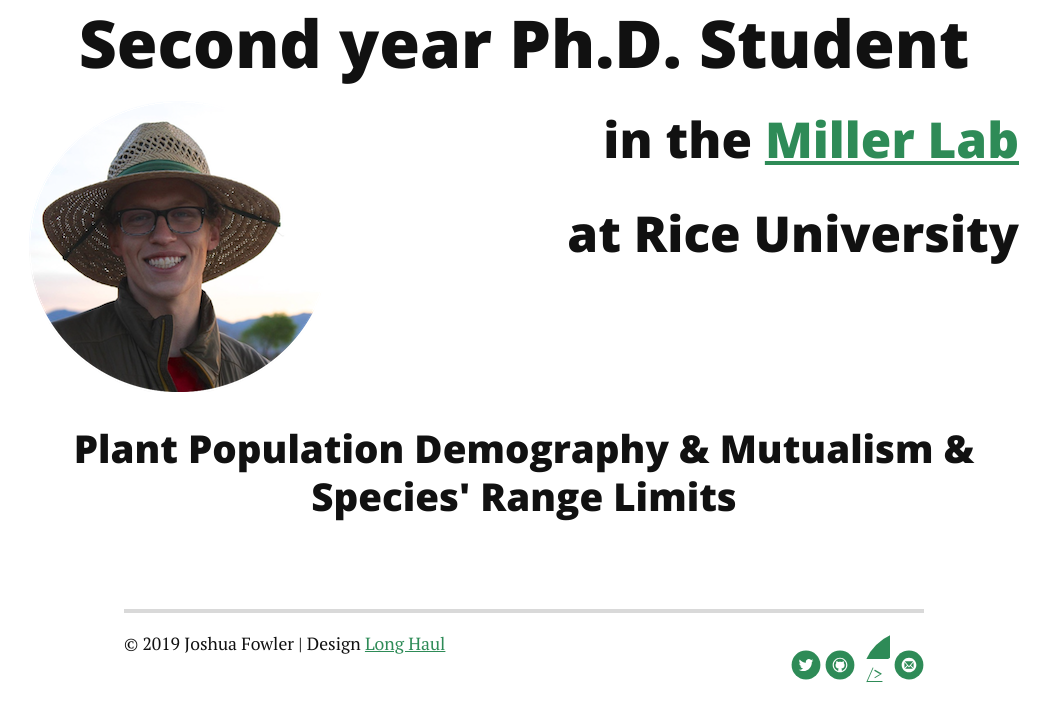
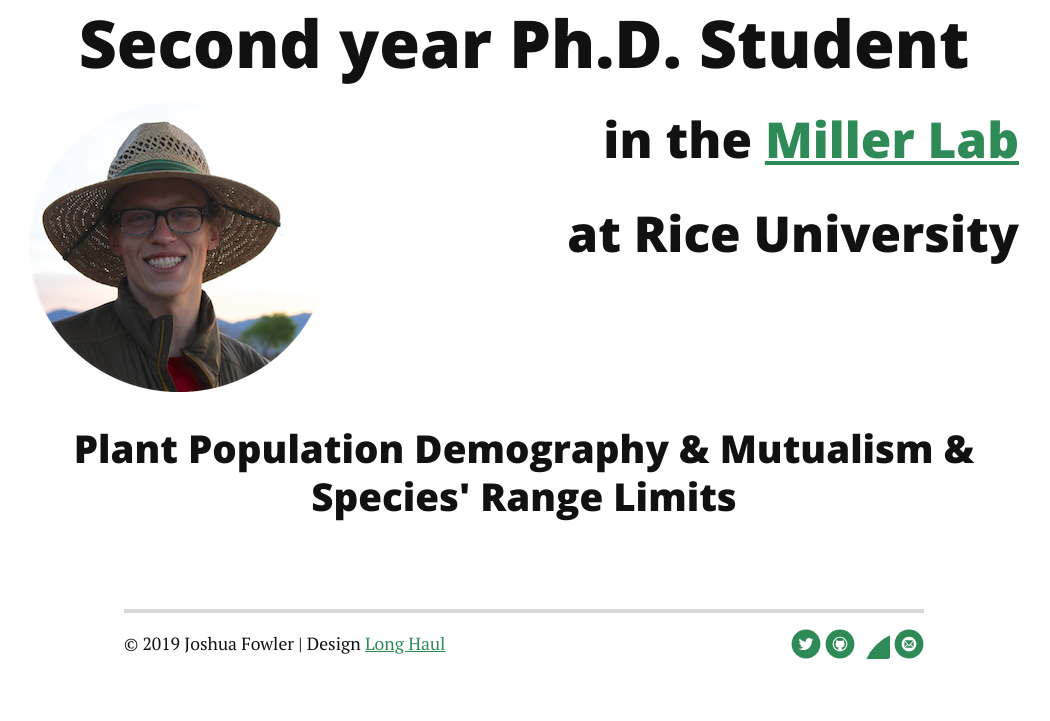
Before and after one commit to joshuacfowler/joshuacfowler.github.io, a Jekyll site: the page built from index.html, in a window 1280 px wide. Shown: the part 330-1051 px from the top of the page, without its empty margins (116-1166 px from the left). Built offline with Jekyll 4.4.1, drawn with Linux system fonts in a browser that asks for light colours; nearby versions of some CDN libraries; the list of posts is cut into pages by our own code; after the commit the page ends 1030 px from its top, so only the background shows below that.

Commit message:
Update footer.html

```diff
--- a/_includes/footer.html
+++ b/_includes/footer.html
@@ -27,12 +27,13 @@
             {% if site.social.googlescholar %}
             <li><a href="https://scholar.google.com/{{ site.social.googlescholar }}">
                <svg width="100" height="100" xmlns="http://www.w3.org/2000/svg" xmlns:svg="http://www.w3.org/2000/svg" class="custom-icon">/&gt;
-            <g>
-            <circle fill="#2e8b57" id="svg_1" r="48" cy="50" cx="50" class="outer-shape"/>
-            <path fill="#ffffff" id="googlescholar" d="m40.92197,-15.50785c-3.12394,2.33735 -18.38972,13.66656 -33.91246,25.19371c-15.53416,11.52082 -28.22422,21.04905 -28.22422,21.16402c0,0.12137 0.77668,0.70247 1.74191,1.27725c0.95375,0.6131 16.27659,10.10941 34.06664,21.13849l32.30191,20.07199l0.82239,-0.4726c0.46834,-0.25546 12.38732,-7.86782 26.51087,-16.87248l25.6599,-16.39986l0.15417,50.75145l15.23723,0l0,-59.39846l-19.76034,-14.81611c-26.63656,-19.95062 -47.92744,-35.67355 -48.4529,-35.80132c-0.25703,-0.05112 -3.00975,1.83283 -6.14511,4.16385m-31.83931,93.16253l0.07996,12.80447l18.90371,12.68942l18.90371,12.65757l19.05788,-12.77246l19.02933,-12.80441l0,-12.65756c0,-6.97382 -0.07423,-12.6639 -0.15417,-12.6639s-7.52721,4.99401 -16.56219,11.11846l-18.88088,12.74694l-2.46146,1.63488l-7.53862,-5.05153a3450.18335,3858.05786 0 0 1 -18.76662,-12.63838l-11.45073,-7.72733c-0.13709,-0.05112 -0.18274,5.63904 -0.15417,12.66391" transform="translate(25 25) scale(0.5 0.5)" class="inner-shape"/>
-            </g></svg>
-                <path class="inner-shape" style="opacity: 1;" transform="translate(25,25) scale(0.5)" d="m10.66002,2.92604c-0.44618,0.33606 -2.62653,1.96495 -4.84358,3.6223c-2.21868,1.65644 -4.03115,3.02639 -4.03115,3.04292c0,0.01745 0.11093,0.101 0.24879,0.18364c0.13622,0.08815 2.32472,1.45351 4.8656,3.03925l4.61355,2.88591l0.11746,-0.06795c0.06689,-0.03673 1.76923,-1.13122 3.78644,-2.42589l3.6649,-2.35794l0.02202,7.29694l2.17627,0l0,-8.54019l-2.82229,-2.13023c-3.80439,-2.86846 -6.84528,-5.12907 -6.92033,-5.14744c-0.03671,-0.00735 -0.42987,0.26352 -0.87768,0.59867m-4.54748,13.39472l0.01142,1.841l2.69994,1.82446l2.69994,1.81988l2.72196,-1.8364l2.71788,-1.84099l0,-1.81988c0,-1.00268 -0.0106,-1.82079 -0.02202,-1.82079s-1.07508,0.71803 -2.36551,1.59859l-2.69668,1.83273l-0.35156,0.23506l-1.07671,-0.7263a492.77567,554.70374 0 0 1 -2.68036,-1.81712l-1.63546,-1.11102c-0.01958,-0.00735 -0.0261,0.81077 -0.02202,1.82079"/> /></svg>
-            </a></li>
+               <g>
+               <title>Layer 1</title>
+                <g id="googlescholar">
+                <circle class="outer-shape" cx="50" cy="50" r="48" id="svg_1" fill="#2e8b57"/>
+                  <path class="inner-shape" transform="translate(25 25) scale(0.5 0.5)" d="m40.92197,-15.50785c-3.12394,2.33735 -18.38972,13.66656 -33.91246,25.19371c-15.53416,11.52082 -28.22422,21.04905 -28.22422,21.16402c0,0.12137 0.77668,0.70247 1.74191,1.27725c0.95375,0.6131 16.27659,10.10941 34.06664,21.13849l32.30191,20.07199l0.82239,-0.4726c0.46834,-0.25546 12.38732,-7.86782 26.51087,-16.87248l25.6599,-16.39986l0.15417,50.75145l15.23723,0l0,-59.39846l-19.76034,-14.81611c-26.63657,-19.95062 -47.92744,-35.67355 -48.4529,-35.80132c-0.25703,-0.05112 -3.00975,1.83283 -6.14511,4.16385m-31.83931,93.16253l0.07996,12.80447l18.90371,12.68941l18.90371,12.65757l19.05788,-12.77246l19.02934,-12.80441l0,-12.65756c0,-6.97382 -0.07423,-12.6639 -0.15417,-12.6639s-7.52721,4.99401 -16.56219,11.11846l-18.88088,12.74694l-2.46146,1.63488l-7.53862,-5.05153a3450.18335,3858.05786 0 0 1 -18.76662,-12.63838l-11.45073,-7.72733c-0.13709,-0.05112 -0.18274,5.63904 -0.15417,12.66391" id="googlescholar" fill="#ffffff"/>
+                  </g>
+               </g></svg> </a></li>
             {% endif %}
             {% if site.social.email %}
             <li><a href="mailto:{{ site.social.email }}">
```
